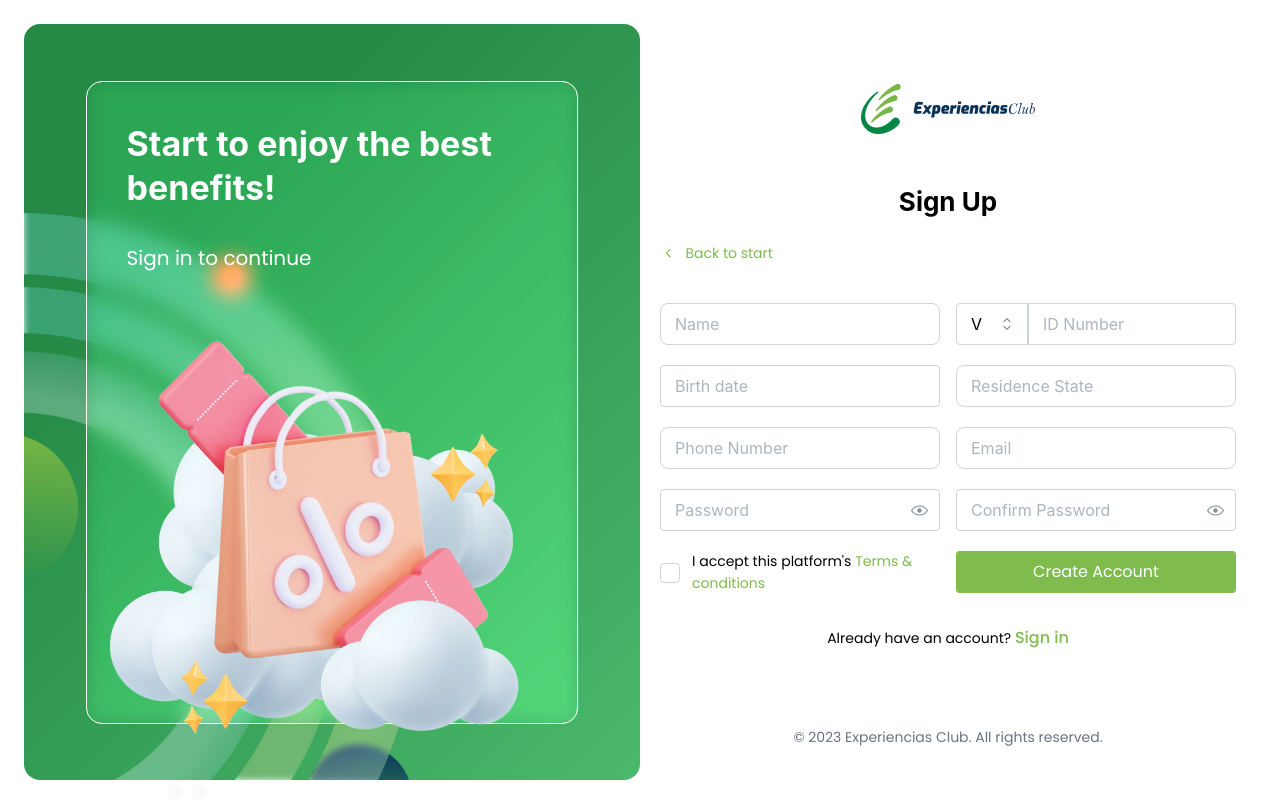
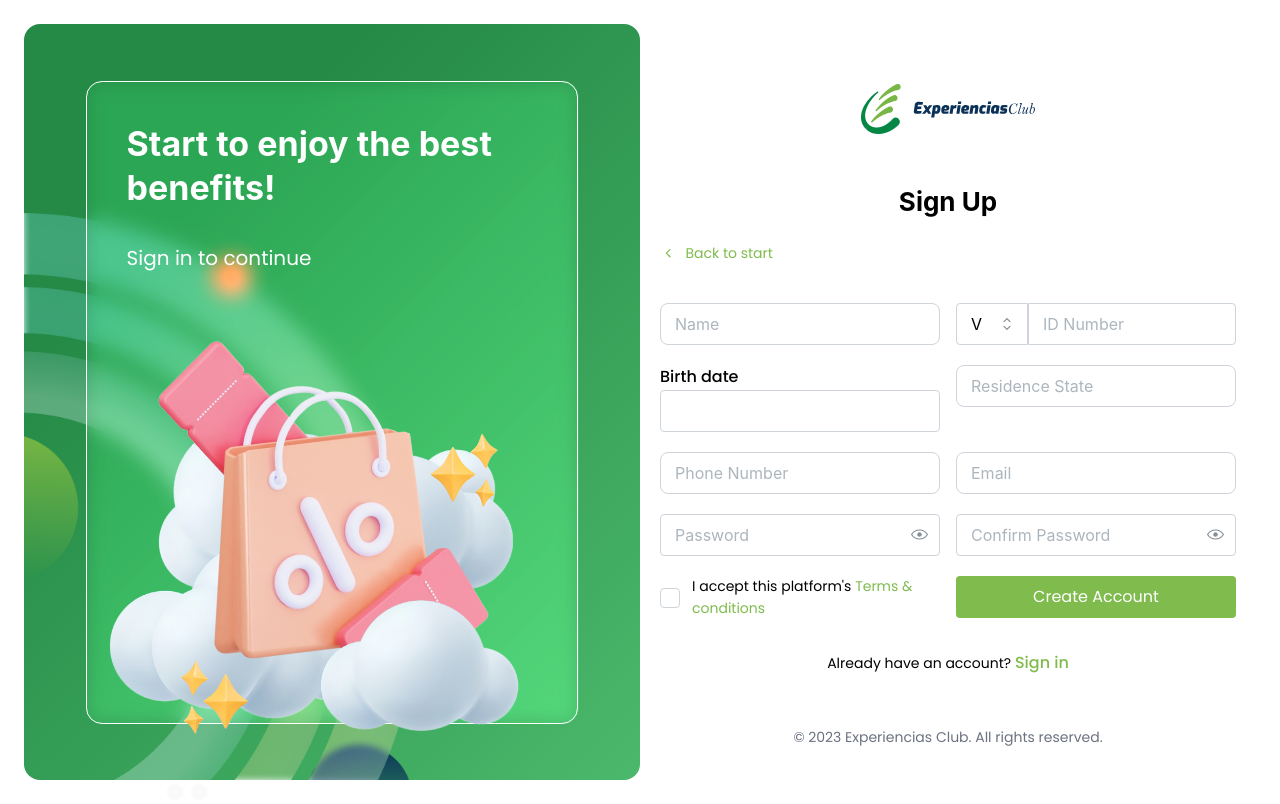
Before and after one commit to siletnbliss/experiencias-club, a Next.js app: page /auth/register in a window 1280 px wide. Both pictures are taken after a click on the button "Create Account". Built offline with nearby package versions, Linux system fonts and the light colour scheme.

Commit message:
FIX: build compile errors

```diff
--- a/package.json
+++ b/package.json
@@ -22,7 +22,8 @@
     "framer-motion": "^10.16.16",
     "next": "14.0.4",
     "react": "^18",
-    "react-dom": "^18"
+    "react-dom": "^18",
+    "sharp": "^0.33.3"
   },
   "devDependencies": {
     "@svgr/webpack": "^8.1.0",
--- a/src/components/auth/register/Form.tsx
+++ b/src/components/auth/register/Form.tsx
@@ -36,7 +36,7 @@ export function RegisterForm() {
             placeholder="ID Number"
           />{" "}
         </Group>
-        <DatePickerInput placeholder="Birth date" size="md" />
+        <DatePickerInput label="Birth date" size="md" />
         <TextInput placeholder="Residence State" />
         {/*TODO:  use react-imask to format phone */}
         <TextInput placeholder="Phone Number" />
--- a/src/components/auth/register/Step.tsx
+++ b/src/components/auth/register/Step.tsx
@@ -1,5 +1,5 @@
 "use client";
-import { SimpleStep } from "@/components/common";
+import { SimpleStep } from "@/components/common/Step";
 import { MyButton } from "@/components/common/Button";
 import { SimpleStepper } from "@/components/common/Step/SimpleStep";
 import { useSteps } from "@/components/common/Step/useSteps";
```
Also changed, not shown: 1 other file (tests, documents, lock files or other folders).
